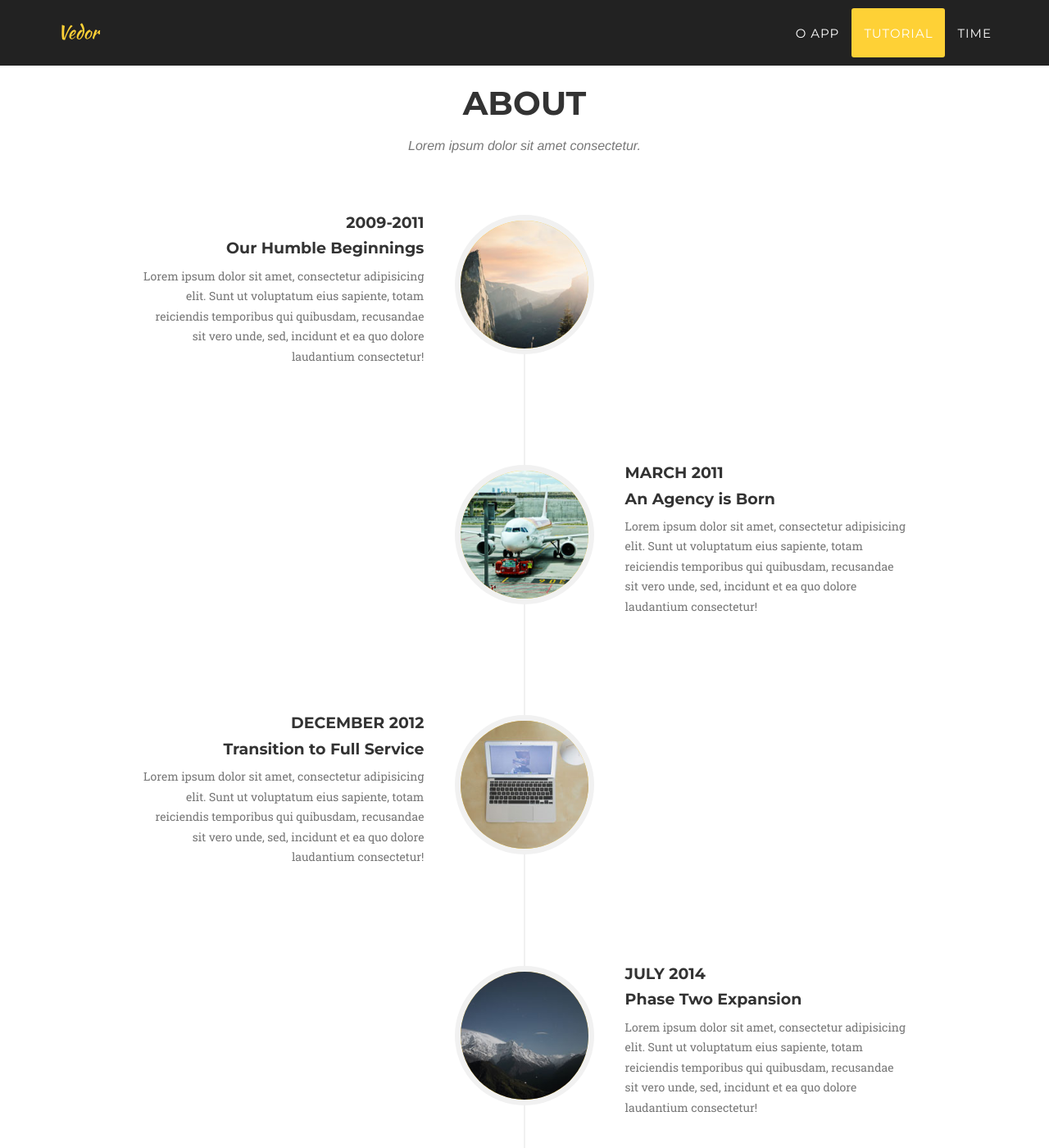
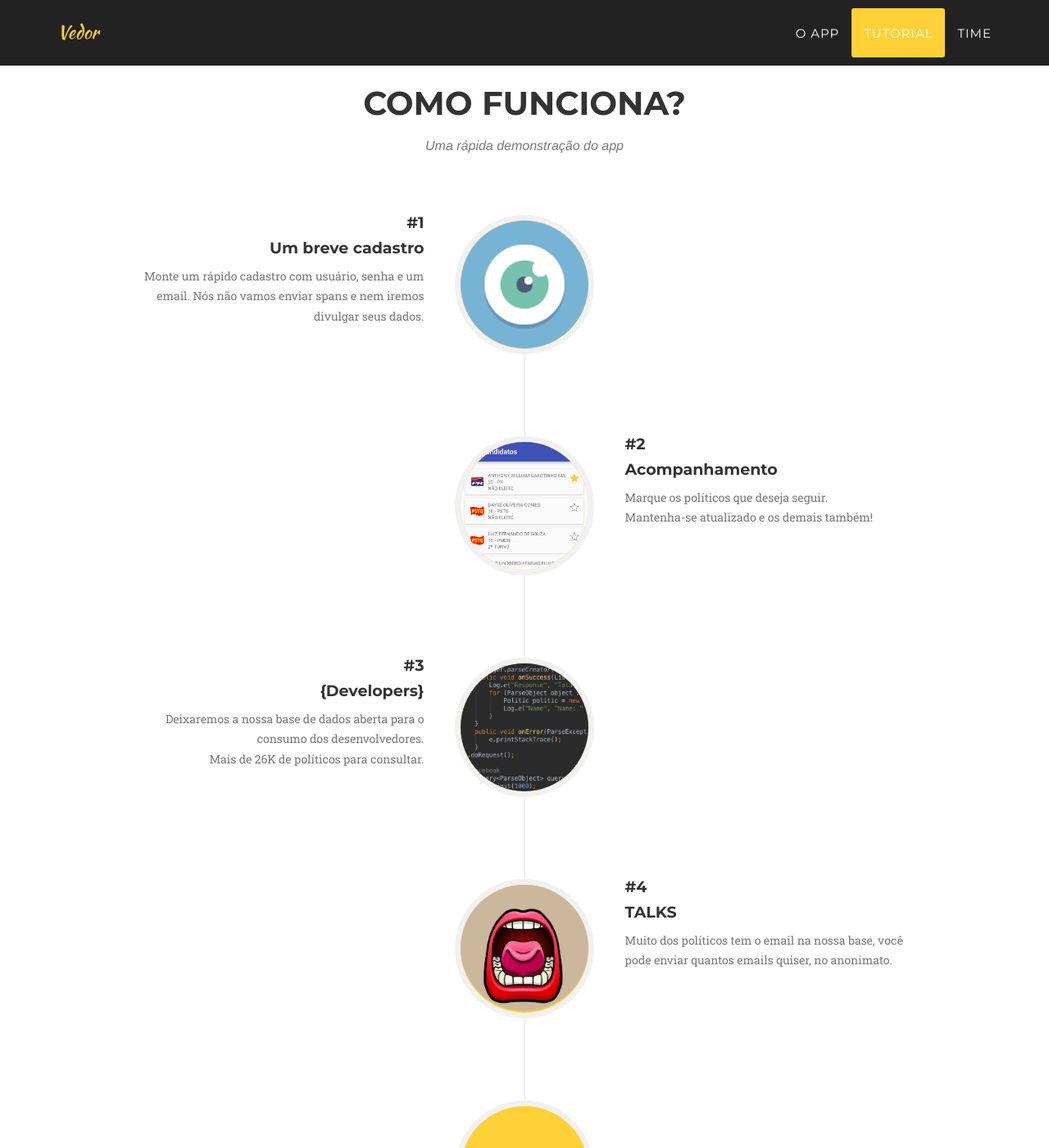
Before and after one commit to jgabrielfreitas/vedor, a Jekyll site: the page built from index.html, in a window 1280 px wide and 1400 px high, scrolled down 1521 px. Shown: the whole window at 82% size. Built offline with Jekyll 4.4.1, drawn with Linux system fonts in a browser that asks for light colours; some web fonts are replaced; some of the changed text lies outside the part shown.

Commit message:
uploading images

```diff
--- a/_config.yml
+++ b/_config.yml
@@ -1,4 +1,4 @@
-url: https://jgabrielfreitas.github.io
+url: /vedor
 baseurl: /hackpuc/
 
 # Site settings
--- a/_includes/about.html
+++ b/_includes/about.html
@@ -3,8 +3,8 @@
         <div class="container">
             <div class="row">
                 <div class="col-lg-12 text-center">
-                    <h2 class="section-heading">About</h2>
-                    <h3 class="section-subheading text-muted">Lorem ipsum dolor sit amet consectetur.</h3>
+                    <h2 class="section-heading">Como funciona?</h2>
+                    <h3 class="section-subheading text-muted">Uma rápida demonstração do app</h3>
                 </div>
             </div>
             <div class="row">
@@ -12,65 +12,65 @@
                     <ul class="timeline">
                         <li>
                             <div class="timeline-image">
-                                <img class="img-circle img-responsive" src="img/about/1.jpg" alt="">
+                                <img class="img-circle img-responsive" src="img/about/eye.png" alt="">
                             </div>
                             <div class="timeline-panel">
                                 <div class="timeline-heading">
-                                    <h4>2009-2011</h4>
-                                    <h4 class="subheading">Our Humble Beginnings</h4>
+                                    <h4>#1</h4>
+                                    <h4 class="subheading">Um breve cadastro</h4>
                                 </div>
                                 <div class="timeline-body">
-                                    <p class="text-muted">Lorem ipsum dolor sit amet, consectetur adipisicing elit. Sunt ut voluptatum eius sapiente, totam reiciendis temporibus qui quibusdam, recusandae sit vero unde, sed, incidunt et ea quo dolore laudantium consectetur!</p>
+                                    <p class="text-muted">Monte um rápido cadastro com usuário, senha e um email. Nós não vamos enviar spans e nem iremos divulgar seus dados.</p>
                                 </div>
                             </div>
                         </li>
                         <li class="timeline-inverted">
                             <div class="timeline-image">
-                                <img class="img-circle img-responsive" src="img/about/2.jpg" alt="">
+                                <img class="img-circle img-responsive" src="img/about/acompanhamento.png" alt="">
                             </div>
                             <div class="timeline-panel">
                                 <div class="timeline-heading">
-                                    <h4>March 2011</h4>
-                                    <h4 class="subheading">An Agency is Born</h4>
+                                    <h4>#2</h4>
+                                    <h4 class="subheading">Acompanhamento</h4>
                                 </div>
                                 <div class="timeline-body">
-                                    <p class="text-muted">Lorem ipsum dolor sit amet, consectetur adipisicing elit. Sunt ut voluptatum eius sapiente, totam reiciendis temporibus qui quibusdam, recusandae sit vero unde, sed, incidunt et ea quo dolore laudantium consectetur!</p>
+                                    <p class="text-muted">Marque os políticos que deseja seguir.<br>Mantenha-se atualizado e os demais também!</p>
                                 </div>
                             </div>
                         </li>
                         <li>
                             <div class="timeline-image">
-                                <img class="img-circle img-responsive" src="img/about/3.jpg" alt="">
+                                <img class="img-circle img-responsive" src="img/about/code.png" alt="">
                             </div>
                             <div class="timeline-panel">
                                 <div class="timeline-heading">
-                                    <h4>December 2012</h4>
-                                    <h4 class="subheading">Transition to Full Service</h4>
+                                    <h4>#3</h4>
+                                    <h4 class="subheading">{Developers}</h4>
                                 </div>
                                 <div class="timeline-body">
-                                    <p class="text-muted">Lorem ipsum dolor sit amet, consectetur adipisicing elit. Sunt ut voluptatum eius sapiente, totam reiciendis temporibus qui quibusdam, recusandae sit vero unde, sed, incidunt et ea quo dolore laudantium consectetur!</p>
+                                    <p class="text-muted">Deixaremos a nossa base de dados aberta para o consumo dos desenvolvedores.<br>Mais de 26K de políticos para consultar.</p>
                                 </div>
                             </div>
                         </li>
                         <li class="timeline-inverted">
                             <div class="timeline-image">
-                                <img class="img-circle img-responsive" src="img/about/4.jpg" alt="">
+                                <img class="img-circle img-responsive" src="img/about/boca.png" alt="">
                             </div>
                             <div class="timeline-panel">
                                 <div class="timeline-heading">
-                                    <h4>July 2014</h4>
-                                    <h4 class="subheading">Phase Two Expansion</h4>
+                                    <h4>#4</h4>
+                                    <h4 class="subheading">TALKS</h4>
                                 </div>
                                 <div class="timeline-body">
-                                    <p class="text-muted">Lorem ipsum dolor sit amet, consectetur adipisicing elit. Sunt ut voluptatum eius sapiente, totam reiciendis temporibus qui quibusdam, recusandae sit vero unde, sed, incidunt et ea quo dolore laudantium consectetur!</p>
+                                    <p class="text-muted">Muito dos políticos tem o email na nossa base, você pode enviar quantos emails quiser, no anonimato.</p>
                                 </div>
                             </div>
                         </li>
                         <li class="timeline-inverted">
                             <div class="timeline-image">
-                                <h4>Be Part
-                                    <br>Of Our
-                                    <br>Story!</h4>
+                                <h4>
+                                    <br>Compartilhe!
+                                    <br></h4>
                             </div>
                         </li>
                     </ul>
--- a/_includes/contact.html
+++ b/_includes/contact.html
@@ -3,7 +3,7 @@
             <div class="row">
                 <div class="col-lg-12 text-center">
                     <h2 class="section-heading">Open source</h2>
-                    <h3 class="section-subheading text-muted">Todo o códico do projeto está disponivel no github.</h3>
+                    <h3 class="section-subheading text-muted">Todo o código do projeto está disponivel no github.</h3>
                 </div>
             </div>
             <div class="row">
@@ -11,7 +11,9 @@
 
                   <!-- <div class="col-sm-12"> -->
                       <div class="team-member">
+                        <a href="https://github.com/jgabrielfreitas/vedor">
                           <img src="img/opensource/github.png" class="img-responsive img-circle" alt="">
+                        </a>
                       </div>
                   <!-- </div> -->
                     <!-- <form name="sentMessage" id="contactForm" novalidate>
```
Also changed, not shown: img/about/acompanhamento.png (added), img/about/boca.png (added), img/about/code.png (added), img/about/eye.png (added), 12 other files.
